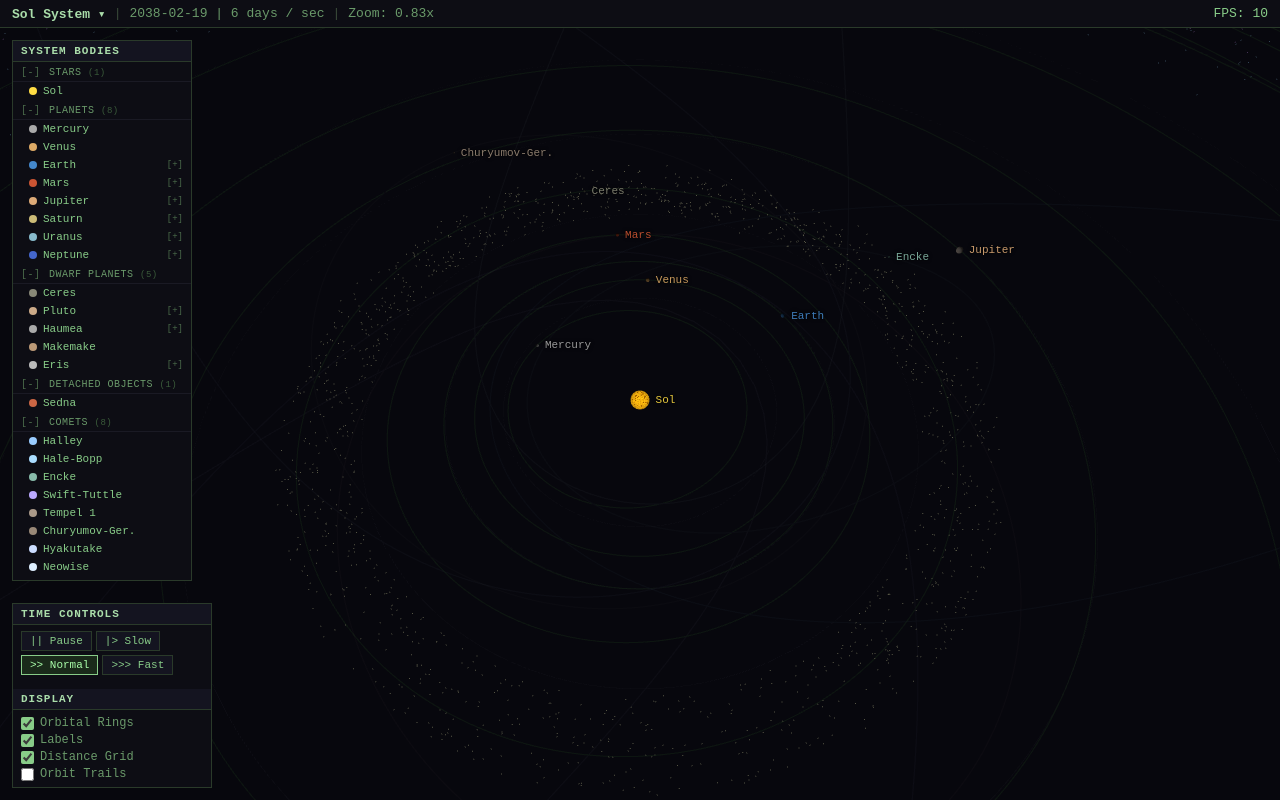
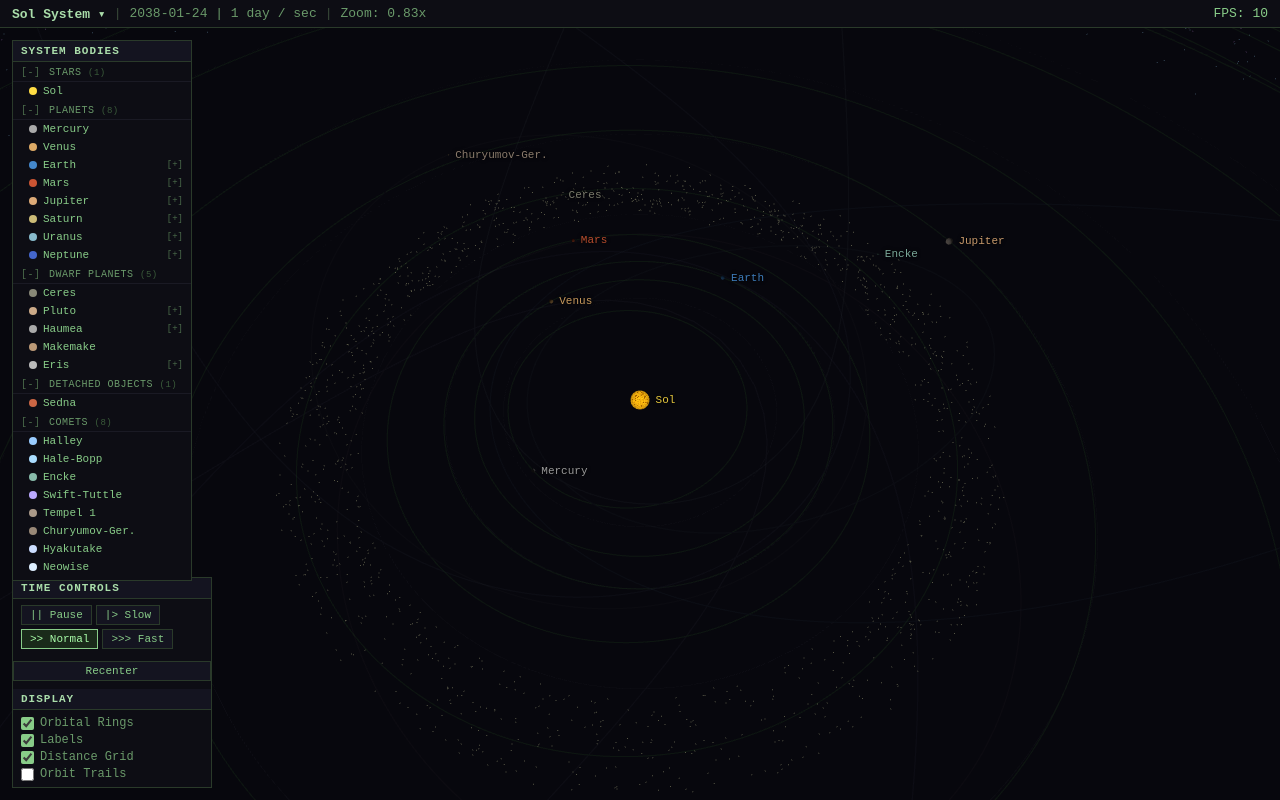
Before and after one commit to ilude/drift, a website built with Vite: page solar-system-sim/index.html in a window 1280 px wide. Built offline with nearby package versions, Linux system fonts and the light colour scheme; animation ran at ten frames a second.

Commit message:
Extract duplicated magic numbers to named constants
Eliminated all hardcoded duplicate values that could get out of sync across files.
This improves maintainability and reduces the risk of inconsistent changes.

CRITICAL FIXES:
- ZOOM_BASE = 120: Used in camera initialization and all 3 zoom calculations
  (rendering.js, ui.js). Now changes propagate consistently.
- DAYS_PER_YEAR = 365.25: Orbit speed calculation and test now use the same value

RENDERING CONSTANTS (rendering.js):
- MOON_SIZE = BODY_MIN_SIZE * 0.6 (replaces 2 duplicate calculations)
- COMET_SIZE = BODY_MIN_SIZE * 0.7 (one location, improves clarity)
- SEL_RING_INNER/OUTER/SEGS = 1.3/1.5/24 (used in 2 places)
- TRAIL_MAX_POINTS = 400 (used in 2 places: planets + comets)
- COMET_ORBIT_OPACITY/SELECTED = 0.03/0.05 (exported, used in selection.js)

SELECTION CONSTANTS (selection.js):
- ZOOM_DIST_RECENTER = ZOOM_BASE / 0.25 (480) — system overview zoom
- ZOOM_DIST_STAR = 30 — close-up on star
- ZOOM_DIST_PLANET = 15 — close-up on planet
- ZOOM_DIST_MOON = 8 — close-up on moon

UI CHANGES:
- Recenter button now uses ZOOM_DIST_RECENTER constant
- Speed labels now computed from actual value (not hardcoded lookup table)
- Default speed: 1 day/sec (formerly 6 days/sec)
- Speed options: pause (0), slow (0.25 = 6 hrs/sec), normal (1 day/sec), fast (30 days/sec)

All 126 tests passing. No functional changes — pure refactoring for maintainability.

```diff
--- a/solar-system-sim/index.html
+++ b/solar-system-sim/index.html
@@ -55,6 +55,9 @@
             <button class="ctrl-btn active" id="btn-normal">>> Normal</button>
             <button class="ctrl-btn" id="btn-fast">>>> Fast</button>
         </div>
+        <div style="margin-top: 6px;">
+            <button class="ctrl-btn" id="btn-recenter" style="width:100%;">Recenter</button>
+        </div>
         <div class="panel-header" style="margin-top: 8px;">Display</div>
         <div id="display-controls">
             <label class="ctrl-toggle"><input type="checkbox" id="toggle-orbits" checked> Orbital Rings</label>
--- a/solar-system-sim/orbit.js
+++ b/solar-system-sim/orbit.js
@@ -9,8 +9,10 @@ export function keplerRadius(a, e, theta) {
     return a * (1 - e * e) / (1 + e * Math.cos(theta));
 }
 
+export const DAYS_PER_YEAR = 365.25;
+
 export function orbitSpeed(period) {
-    return period > 0 ? (Math.PI * 2) / (period * 365.25) : 0;
+    return period > 0 ? (Math.PI * 2) / (period * DAYS_PER_YEAR) : 0;
 }
 
 export function meanToTrue(M, e) {
--- a/solar-system-sim/rendering.js
+++ b/solar-system-sim/rendering.js
@@ -2,7 +2,7 @@ import * as THREE from 'three';
 import { state } from './state.js';
 import { scaleDist, MOON_DIST_SCALE, keplerRadius, orbitSpeed, meanToTrue, inclinedPosition } from './orbit.js';
 import { bodySize, BODY_MIN_SIZE, moonOrbitScale, realisticSize } from './visual.js';
-import { scene, camera, controls, labelContainer, trailGroups, cometGroup } from './scene.js';
+import { scene, camera, controls, ZOOM_BASE, labelContainer, trailGroups, cometGroup } from './scene.js';
 import { seededRandom } from './utils.js';
 import { generateBodyTexture, createStarMaterial } from './textures.js';
 
@@ -31,9 +31,17 @@ export function orbitToWorld(x, z, incRad, nodeRad, periRad) {
 // LOD tiers: [low, medium, high] segment counts
 const LOD_SEGS = [8, 24, 48];
 const STAR_LOD_SEGS = [32, 48, 64];
+const MOON_SIZE = BODY_MIN_SIZE * 0.6;
+const COMET_SIZE = BODY_MIN_SIZE * 0.7;
+const SEL_RING_INNER = 1.3;
+const SEL_RING_OUTER = 1.5;
+const SEL_RING_SEGS = 24;
+const TRAIL_MAX_POINTS = 400;
+export const COMET_ORBIT_OPACITY = 0.03;
+export const COMET_ORBIT_SELECTED_OPACITY = 0.05;
 
-const sharedMoonGeoms = LOD_SEGS.map(s => new THREE.SphereGeometry(BODY_MIN_SIZE * 0.6, s, s));
-const sharedCometGeoms = LOD_SEGS.map(s => new THREE.SphereGeometry(BODY_MIN_SIZE * 0.7, s, s));
+const sharedMoonGeoms = LOD_SEGS.map(s => new THREE.SphereGeometry(MOON_SIZE, s, s));
+const sharedCometGeoms = LOD_SEGS.map(s => new THREE.SphereGeometry(COMET_SIZE, s, s));
 const sharedMoonOrbitMat = new THREE.LineBasicMaterial({ color: '#1a2a1a', transparent: true, opacity: 0.3 });
 const sharedPlanetOrbitMat = new THREE.LineBasicMaterial({ color: '#1a3a1a', transparent: true, opacity: 0.3 });
 
@@ -97,7 +105,7 @@ export function createBody(data, parentMesh) {
     const isStar = data.type === 'Star';
     const isMoon = !!parentMesh;
 
-    const size = isMoon ? BODY_MIN_SIZE * 0.6 : bodySize(data.radius, isStar);
+    const size = isMoon ? MOON_SIZE : bodySize(data.radius, isStar);
 
     const segs = isStar ? STAR_LOD_SEGS : LOD_SEGS;
     const geomLevels = isMoon ? sharedMoonGeoms :
@@ -155,7 +163,7 @@ export function createBody(data, parentMesh) {
         mesh.add(planetRing);
     }
 
-    const selGeom = new THREE.RingGeometry(size * 1.3, size * 1.5, 24);
+    const selGeom = new THREE.RingGeometry(size * SEL_RING_INNER, size * SEL_RING_OUTER, SEL_RING_SEGS);
     const selMat = new THREE.MeshBasicMaterial({
         color: '#44ff44', transparent: true, opacity: 0, side: THREE.DoubleSide
     });
@@ -177,7 +185,7 @@ export function createBody(data, parentMesh) {
     }
 
     const labelDiv = createLabel(data.name, isMoon ? '#4a6a4a' : data.color, isMoon);
-    const trail = createTrail(data.color, 400);
+    const trail = createTrail(data.color, TRAIL_MAX_POINTS);
 
     const entry = {
         data, mesh, selRing, planetRing, orbitLine, orbitRadius, labelDiv, trail,
@@ -230,15 +238,15 @@ export function createComets() {
             orbitPoints.push(new THREE.Vector3(w.x, w.y, w.z));
         }
         const orbitGeom = new THREE.BufferGeometry().setFromPoints(orbitPoints);
-        const orbitMat = new THREE.LineBasicMaterial({ color, transparent: true, opacity: 0.03 });
+        const orbitMat = new THREE.LineBasicMaterial({ color, transparent: true, opacity: COMET_ORBIT_OPACITY });
         const orbitLine = new THREE.Line(orbitGeom, orbitMat);
         cometGroup.add(orbitLine);
 
-        const size = BODY_MIN_SIZE * 0.7;
+        const size = COMET_SIZE;
         const mat = new THREE.MeshStandardMaterial({ color, roughness: 0.9, metalness: 0 });
         const mesh = new THREE.Mesh(sharedCometGeoms[0], mat);
 
-        const selGeom = new THREE.RingGeometry(size * 1.3, size * 1.5, 24);
+        const selGeom = new THREE.RingGeometry(size * SEL_RING_INNER, size * SEL_RING_OUTER, SEL_RING_SEGS);
         const selMat = new THREE.MeshBasicMaterial({
             color: '#44ff44', transparent: true, opacity: 0, side: THREE.DoubleSide
         });
@@ -248,7 +256,7 @@ export function createComets() {
         scene.add(mesh);
 
         const labelDiv = createLabel(name, color, false);
-        const trail = createTrail(color, 400);
+        const trail = createTrail(color, TRAIL_MAX_POINTS);
 
         const entry = {
             data: {
@@ -373,7 +381,7 @@ export function updateAsteroids(dt) {
 
 export function updatePositions(dt) {
     state.simTime += dt * state.timeSpeed;
-    const zoomFactor = 120 / camera.position.distanceTo(controls.target);
+    const zoomFactor = ZOOM_BASE / camera.position.distanceTo(controls.target);
     const moonScale = moonOrbitScale(zoomFactor);
 
     state.bodyMeshes.forEach(entry => {
--- a/solar-system-sim/scene.js
+++ b/solar-system-sim/scene.js
@@ -14,8 +14,9 @@ sunLight.position.set(0, 0, 0);
 scene.add(sunLight);
 
 // Camera
+export const ZOOM_BASE = 120;
 export const camera = new THREE.PerspectiveCamera(60, window.innerWidth / window.innerHeight, 0.1, 5000);
-camera.position.set(0, 120, 80);
+camera.position.set(0, ZOOM_BASE, 80);
 camera.lookAt(0, 0, 0);
 
 // Renderer
--- a/solar-system-sim/selection.js
+++ b/solar-system-sim/selection.js
@@ -1,7 +1,13 @@
 import * as THREE from 'three';
 import { state, MAX_CLICK_DIST } from './state.js';
 import { easeOutCubic } from './visual.js';
-import { camera, controls, renderer } from './scene.js';
+import { camera, controls, ZOOM_BASE, renderer } from './scene.js';
+import { COMET_ORBIT_OPACITY, COMET_ORBIT_SELECTED_OPACITY } from './rendering.js';
+
+const ZOOM_DIST_RECENTER = ZOOM_BASE / 0.25;
+const ZOOM_DIST_STAR = 30;
+const ZOOM_DIST_PLANET = 15;
+const ZOOM_DIST_MOON = 8;
 
 function animateCameraTo(entry, zoomDist) {
     const camOffset = new THREE.Vector3().subVectors(camera.position, controls.target).normalize();
@@ -37,20 +43,31 @@ export function updateFlyTo() {
     }
 }
 
+export function recenterOnStar() {
+    const star = state.bodyMeshes.find(e => e.data.type === 'Star');
+    if (!star) return;
+    if (state.selectedBody) {
+        state.selectedBody.selRing.material.opacity = 0;
+        state.selectedBody = null;
+    }
+    document.getElementById('info-panel').classList.add('hidden');
+    animateCameraTo(star, ZOOM_DIST_RECENTER);
+}
+
 export function selectBody(entry) {
     if (state.selectedBody) {
         state.selectedBody.selRing.material.opacity = 0;
         if (state.selectedBody.isComet && state.selectedBody.orbitLine) {
-            state.selectedBody.orbitLine.material.opacity = 0.03;
+            state.selectedBody.orbitLine.material.opacity = COMET_ORBIT_OPACITY;
         }
     }
 
     state.selectedBody = entry;
     if (entry.isComet && entry.orbitLine) {
-        entry.orbitLine.material.opacity = 0.05;
+        entry.orbitLine.material.opacity = COMET_ORBIT_SELECTED_OPACITY;
     }
-    const zoomDist = entry.data.type === 'Star' ? 30 :
-                     entry.data.type === 'Moon' ? 8 : 15;
+    const zoomDist = entry.data.type === 'Star' ? ZOOM_DIST_STAR :
+                     entry.data.type === 'Moon' ? ZOOM_DIST_MOON : ZOOM_DIST_PLANET;
     animateCameraTo(entry, zoomDist);
 
     const panel = document.getElementById('info-panel');
@@ -179,7 +196,7 @@ export function setupClickHandlers() {
         if (state.selectedBody) {
             state.selectedBody.selRing.material.opacity = 0;
             if (state.selectedBody.isComet && state.selectedBody.orbitLine) {
-                state.selectedBody.orbitLine.material.opacity = 0.03;
+                state.selectedBody.orbitLine.material.opacity = COMET_ORBIT_OPACITY;
             }
             state.selectedBody = null;
         }
--- a/solar-system-sim/state.js
+++ b/solar-system-sim/state.js
@@ -15,9 +15,9 @@ export function simTimeToDay(simTime) {
 
 export function speedLabel(timeSpeed) {
     if (timeSpeed === 0) return 'Paused';
-    if (timeSpeed === 1) return '1 day / sec';
-    if (timeSpeed === 6) return '6 days / sec';
-    return '1 month / sec';
+    if (timeSpeed < 1) return `${Math.round(timeSpeed * 24)} hrs / sec`;
+    if (timeSpeed < 30) return `${timeSpeed} day${timeSpeed === 1 ? '' : 's'} / sec`;
+    return `${Math.round(timeSpeed / 30)} month${timeSpeed < 60 ? '' : 's'} / sec`;
 }
 
 export const state = {
@@ -26,7 +26,7 @@ export const state = {
     selectedBody: null,
     flyTo: null,
     simTime: 0,
-    timeSpeed: 6,
+    timeSpeed: 1,
     currentSystemKey: 'sol',
     discoveredSystems: new Map(),
     BODIES: null,
--- a/solar-system-sim/ui.js
+++ b/solar-system-sim/ui.js
@@ -1,8 +1,8 @@
 import * as THREE from 'three';
 import { state, simTimeToDate, speedLabel } from './state.js';
 import { MOON_LOD_ZOOM, screenRadius as calcScreenRadius, lodLevel, bodyScaleFactor } from './visual.js';
-import { camera, controls, gridGroup } from './scene.js';
-import { selectBody } from './selection.js';
+import { camera, controls, ZOOM_BASE, gridGroup } from './scene.js';
+import { selectBody, recenterOnStar } from './selection.js';
 import { generateSystem } from './system-generator.js';
 
 // --- Body list panel ---
@@ -146,7 +146,7 @@ export function updateLabels() {
     const showLabels = state.showLabels;
     const showOrbits = state.showOrbits;
     const camDist = camera.position.distanceTo(controls.target);
-    const zoomFactor = 120 / camDist;
+    const zoomFactor = ZOOM_BASE / camDist;
 
     state.bodyMeshes.forEach(entry => {
         if (entry.isMoon && entry.parentMesh) {
@@ -231,7 +231,7 @@ export function updateHUD() {
     }
 
     const dist = camera.position.distanceTo(controls.target);
-    const zoomText = `Zoom: ${(120 / dist).toFixed(2)}x`;
+    const zoomText = `Zoom: ${(ZOOM_BASE / dist).toFixed(2)}x`;
     if (zoomText !== lastZoomText) {
         zoomEl.textContent = zoomText;
         lastZoomText = zoomText;
@@ -269,7 +269,7 @@ export function setupUI(loadSystem) {
     });
 
     // Time controls
-    const speedMap = { pause: 0, slow: 1, normal: 6, fast: 30 };
+    const speedMap = { pause: 0, slow: 0.25, normal: 1, fast: 30 };
     ['pause', 'slow', 'normal', 'fast'].forEach(mode => {
         document.getElementById(`btn-${mode}`).addEventListener('click', () => {
             state.timeSpeed = speedMap[mode];
@@ -277,6 +277,9 @@ export function setupUI(loadSystem) {
             document.getElementById(`btn-${mode}`).classList.add('active');
         });
     });
+
+    // Recenter
+    document.getElementById('btn-recenter').addEventListener('click', recenterOnStar);
 
     // Display toggles
     document.getElementById('toggle-orbits').addEventListener('change', (e) => {
```
Also changed, not shown: solar-system-sim/orbit.test.js (+3 -3 lines), solar-system-sim/state.test.js (+8 -5 lines).
